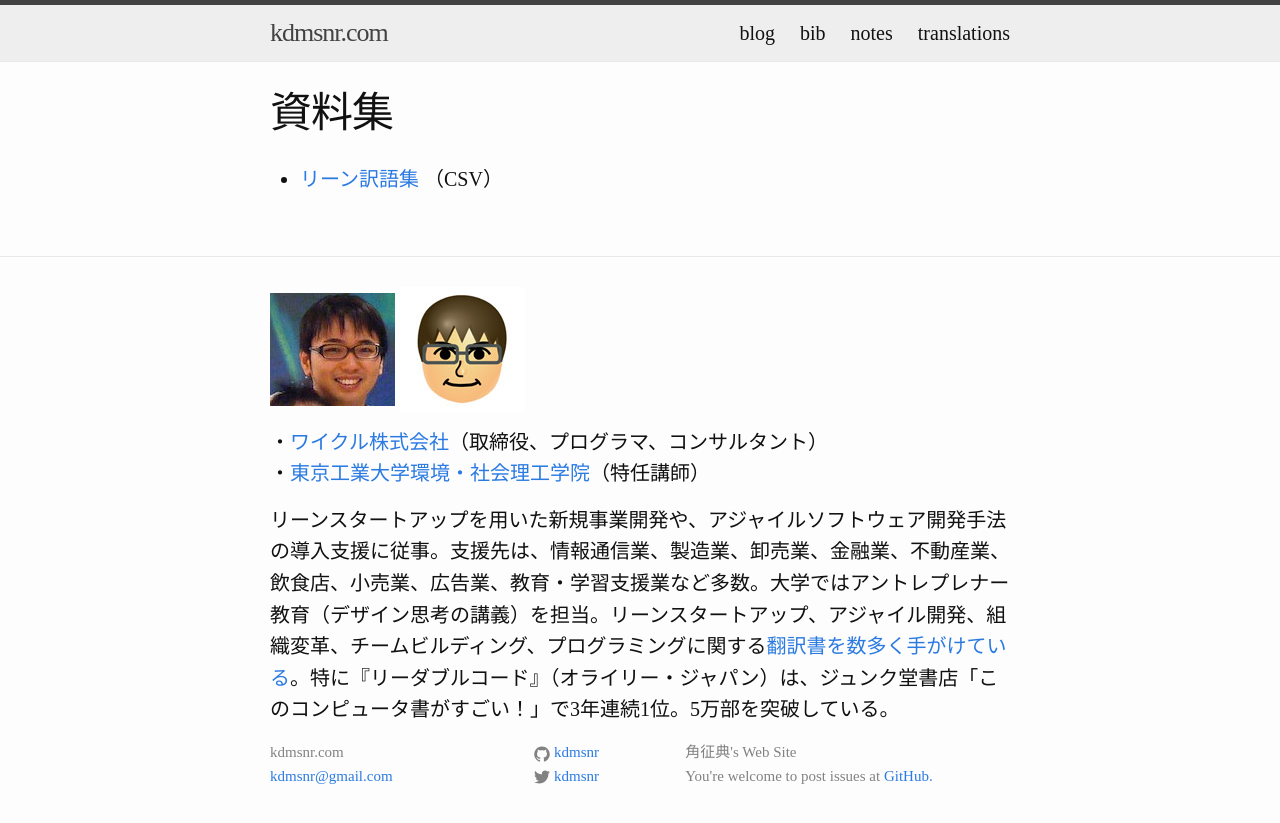
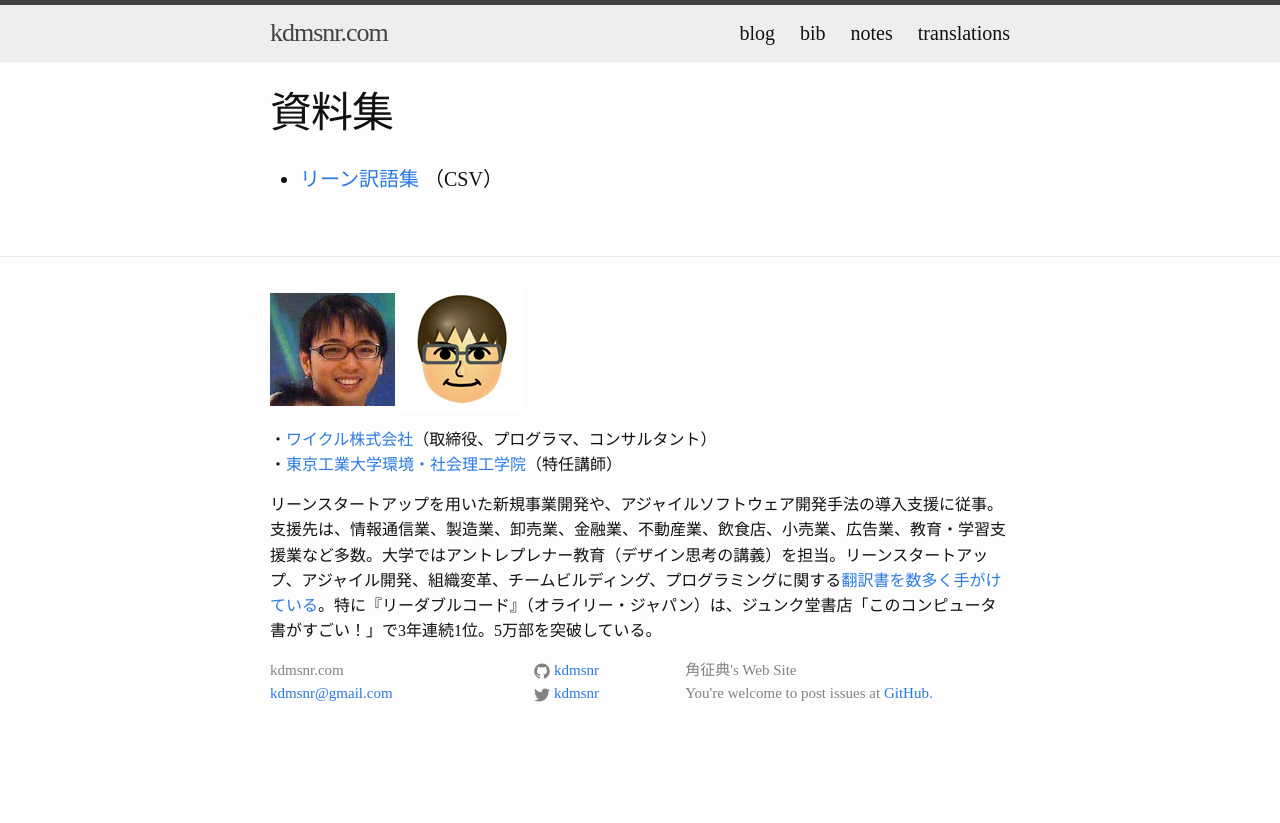
Before and after one commit to kdmsnr/kdmsnr.github.io, a Jekyll site: the page built from materials/index.md, in a window 1280 px wide. Shown: the top 823 px of the page. Built offline with Jekyll 4.4.1, drawn with Linux system fonts in a browser that asks for light colours; Markdown is read by kramdown in place of the engine named in the settings; comment, search, counter and statistics services are not loaded.

Commit message:
Change font size

```diff
--- a/_sass/_base.scss
+++ b/_sass/_base.scss
@@ -255,3 +255,7 @@ strong {
     font-weight: bold;
     background: linear-gradient(transparent 60%, #ffff66 60%);
 }
+
+.profile {
+    font-size: 16px;
+}
```
